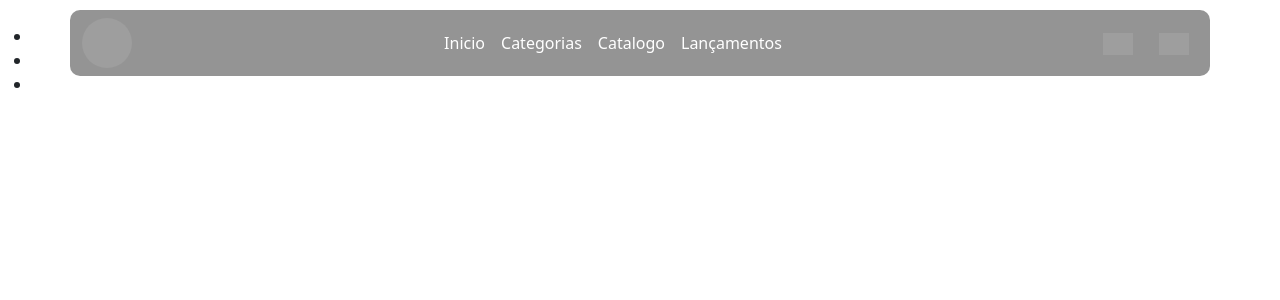
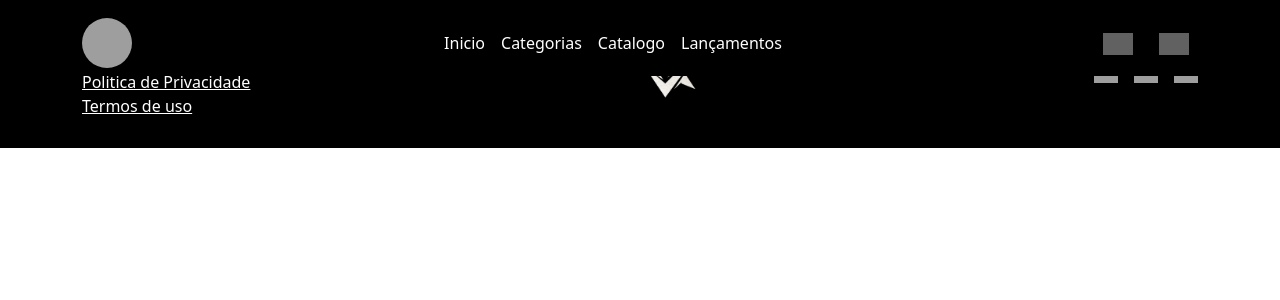
Before and after one commit to migueldinois/VexxSneakers, a Flask app: template templates/layout.html in a window 1280 px wide. Shown: the top 300 px of the page. Run offline with Flask 3, Linux system fonts and the light colour scheme; the template is opened without the code that fills it, so the values that code supplies are empty; grey boxes are pictures that could not be loaded.

Commit message:
feat: Adicionando icones que foi utilizadas no header e footer, e criãção do footer

```diff
--- a/static/src/css/layout.css
+++ b/static/src/css/layout.css
@@ -1,3 +1,11 @@
+* {
+    padding: 0;
+    margin: 0;
+    box-sizing: border-box;
+    list-style: none;
+    text-decoration: none;
+}
+
 .logo__header {
     max-width: 50px;
     border-radius: 100%;
@@ -5,7 +13,7 @@
 }
 
 .navbar__header {
-    background-color: rgb(148, 148, 148);
+    background-color: black;
     border-radius: 10px;
     margin-top: 10px;
 
@@ -13,7 +21,7 @@
 }
 
 header {
-        position: absolute;
+        position: fixed;
     top: 0;
     left: 0;
     width: 100%;
@@ -30,3 +38,18 @@ header {
     justify-content: center;
     align-items: center;
 }
+
+
+/* footer */
+footer {
+    background-color: black;
+
+}
+
+.logo_footer {
+    max-width: 100px;
+}
+
+.icon__header {
+    filter: invert(100%);
+}
--- a/templates/layout.html
+++ b/templates/layout.html
@@ -22,7 +22,7 @@
     <!-- HEADER -->
 
     <header>
-        <nav class="navbar__header navbar navbar-expand-lg container">
+        <nav class=" navbar__header navbar navbar-expand-lg container">
             <div class="container-fluid d-flex align-items-center justify-content-between">
                 <img class="logo__header" src="https://picsum.photos/200" alt="Logo">
                 <div class="d-flex align-items-center order-lg-last gap-2">
@@ -57,17 +57,23 @@
 
     <!-- FOOTER -->
 
-    <footer>
-        <div class="container__footer">
-            <div class="links__footer"></div>
-            <img src="" alt="" class="logo__footer">
-            <ul class="social__footer">
-                <li><img src="" alt="" class="logo__social"></li>
-                <li><img src="" alt="" class="logo__social"></li>
-                <li><img src="" alt="" class="logo__social"></li>
-            </ul>
+    <footer class="bg-black text-white py-4">
+        <div class="container d-flex justify-content-between align-items-center">
+            <div>
+                <p>Vexx Sneakers</p>
+                <a href="#" class="text-white d-block">Politica de Privacidade</a>
+                <a href="#" class="text-white d-block">Termos de uso</a>
+            </div>
+            <img class="logo_footer" src="../static/src/img/logo-sem-fundo-branca.png" alt="Logo">
+            <div class="d-flex gap-3">
+                <img src="../static/src/img/Instagram.svg" alt="Instagram" width="24">
+                <img src="../static/src/img/X.svg" alt="X" width="24">
+                <img src="../static/src/img/Facebook.svg" alt="Facebook" width="24">
+            </div>
         </div>
     </footer>
+
+
 
 
 
```
Also changed, not shown: static/src/img/Facebook.svg (added), static/src/img/Instagram.svg (added), static/src/img/X.svg (added), static/src/img/logo-sem-fundo-branca.png (added), static/src/img/logo-sem-fundo.png (added).
